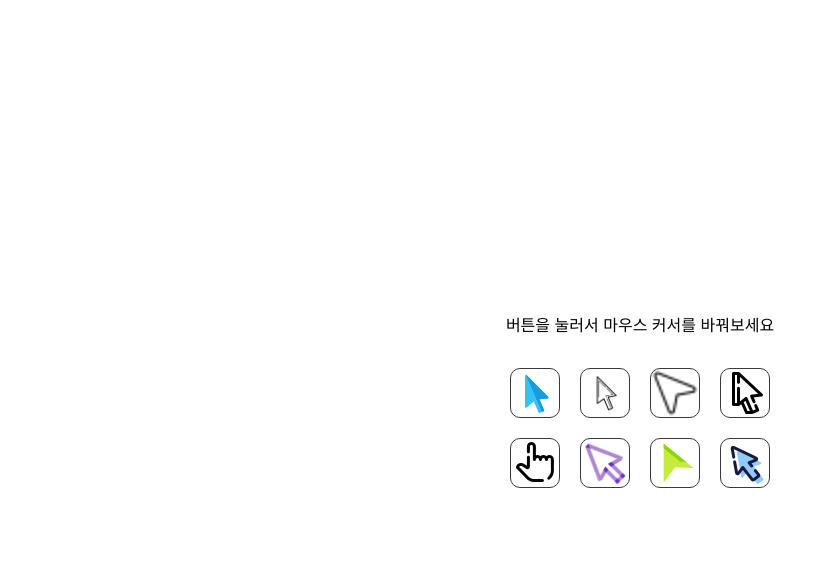
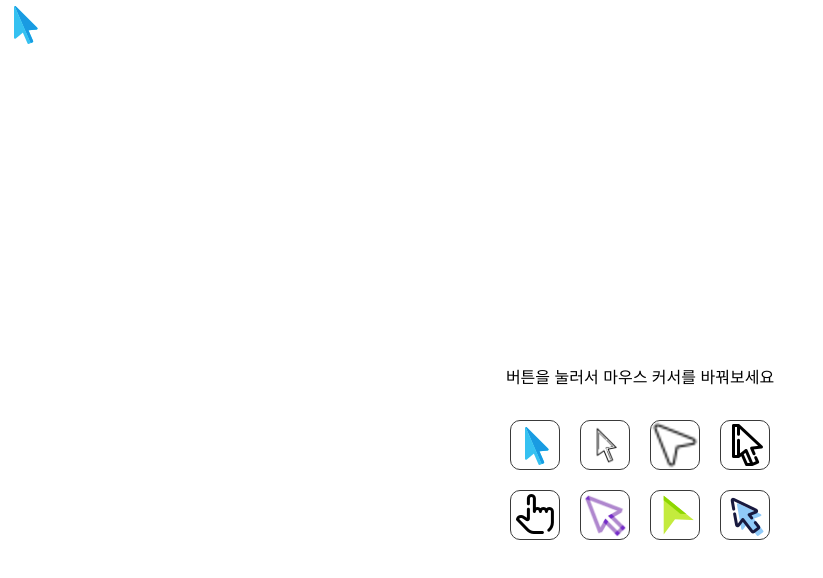
Before and after one commit to BadaHertz52/30projects_mouse-image, a React (Create React App) app: page / in a window 1280 px wide. Shown: the top 578 px of the page, without its empty margins (0-823 px from the left). Built offline with nearby package versions, Linux system fonts and the light colour scheme.

Commit message:
[Refactor] Make Container

```diff
--- a/src/App.tsx
+++ b/src/App.tsx
@@ -1,23 +1,20 @@
-import React, { useCallback, useEffect, useState } from "react";
-import CursorImg from "./components/CursorImg";
-import CursorBtn from "./components/CursorBtn";
-import { cursors } from "./data";
+import { useCallback, useEffect, useRef, useState } from "react";
 import { CursorPosition } from "./type";
 import "./assets/style.scss";
-import classNames from "classnames";
+import Container from "./components/Container";
 function App() {
   const [selectedCursor, setSelectedCursor] = useState<string>();
   const [cursorPosition, setCursorPosition] = useState<CursorPosition>({
     x: 0,
     y: 0,
   });
-  let timer: undefined | NodeJS.Timeout;
+  const timer = useRef<undefined | NodeJS.Timeout>();
   const changeCursorPosition = useCallback((event: MouseEvent) => {
     if (event) {
       const { offsetX, offsetY } = event;
       const target = event.target as HTMLElement | null;
       if (target) {
-        if (target.className === "App") {
+        if (target.className === "app") {
           setCursorPosition({ x: offsetX, y: offsetY });
         } else {
           const domRect = target.getClientRects()[0];
@@ -26,42 +23,29 @@ function App() {
       }
     }
   }, []);
-  const handleMouseMove = (event: MouseEvent) => {
+  const handleMouseMove = useCallback((event: MouseEvent) => {
     const mouseEvent = event;
-    if (!timer) {
-      timer = setTimeout(() => {
-        timer = undefined;
+    if (!timer.current) {
+      timer.current = setTimeout(() => {
+        timer.current = undefined;
         changeCursorPosition(mouseEvent);
       }, 80);
     }
-  };
+  }, []);
   useEffect(() => {
     window.addEventListener("mousemove", (event) => handleMouseMove(event));
     return window.removeEventListener("mousemove", (event) =>
       handleMouseMove(event)
     );
-  }, [selectedCursor]);
+  }, [selectedCursor, handleMouseMove]);
   return (
-    <div className={classNames("App", { on: selectedCursor })}>
-      {selectedCursor && (
-        <CursorImg
-          selectedCursor={selectedCursor}
-          cursorPosition={cursorPosition}
-        />
-      )}
-      <header>버튼을 눌러서 마우스 커서를 바꿔보세요</header>
-      <div className={classNames("btn-group", { on: selectedCursor })}>
-        {cursors?.map((c, i) => (
-          <CursorBtn
-            key={`cursorBtn_${i}`}
-            name={c}
-            selected={c === selectedCursor}
-            setSelectedCursor={setSelectedCursor}
-          />
-        ))}
-      </div>
-
-      <div></div>
+    <div className="app">
+      <img src="/images/cursor1.png" alt="img" />
+      <Container
+        selectedCursor={selectedCursor}
+        setSelectedCursor={setSelectedCursor}
+        cursorPosition={cursorPosition}
+      />
     </div>
   );
 }
--- a/src/assets/style.scss
+++ b/src/assets/style.scss
@@ -1,4 +1,4 @@
-.App {
+.container {
   display: flex;
   flex-direction: column;
   align-items: center;
--- /dev/null
+++ b/src/components/Container/index.tsx
@@ -0,0 +1,38 @@
+import classNames from "classnames";
+import { Dispatch, SetStateAction } from "react";
+import { CursorPosition } from "../../type";
+import CursorImg from "../CursorImg";
+import { cursors } from "../../data";
+import CursorBtn from "../CursorBtn";
+
+type ContainerProps = {
+  selectedCursor?: string;
+  setSelectedCursor: Dispatch<SetStateAction<string | undefined>>;
+  cursorPosition: CursorPosition;
+};
+function Container({ ...props }: ContainerProps) {
+  const { selectedCursor, setSelectedCursor, cursorPosition } = props;
+  return (
+    <div className={classNames("container", { on: selectedCursor })}>
+      {selectedCursor && (
+        <CursorImg
+          selectedCursor={selectedCursor}
+          cursorPosition={cursorPosition}
+        />
+      )}
+      <header>버튼을 눌러서 마우스 커서를 바꿔보세요</header>
+      <div className={classNames("btn-group", { on: selectedCursor })}>
+        {cursors?.map((c, i) => (
+          <CursorBtn
+            key={`cursorBtn_${i}`}
+            name={c}
+            selected={c === selectedCursor}
+            setSelectedCursor={setSelectedCursor}
+          />
+        ))}
+      </div>
+    </div>
+  );
+}
+
+export default Container;
--- a/src/components/CursorBtn/index.tsx
+++ b/src/components/CursorBtn/index.tsx
@@ -1,9 +1,10 @@
-import React, { Dispatch, SetStateAction } from "react";
+import { Dispatch, SetStateAction } from "react";
 type CursorBtnProps = {
   name: string;
   selected?: boolean;
   setSelectedCursor: Dispatch<SetStateAction<string | undefined>>;
 };
+
 function CursorBtn({ name, selected, setSelectedCursor }: CursorBtnProps) {
   const handleClick = () => {
     setSelectedCursor(name);
```
